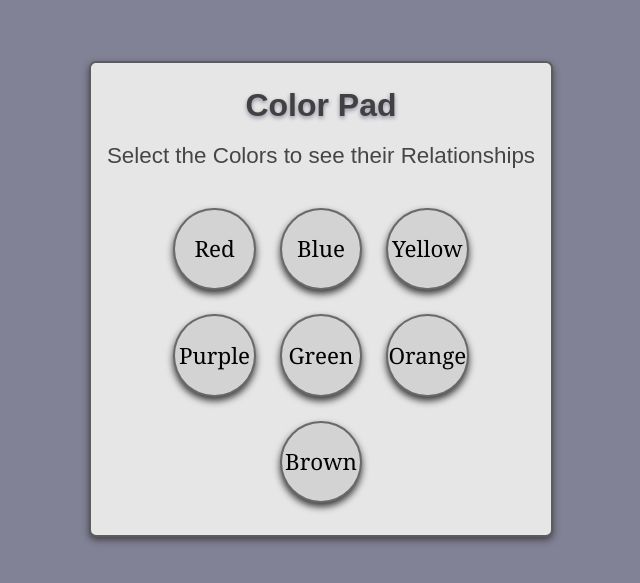
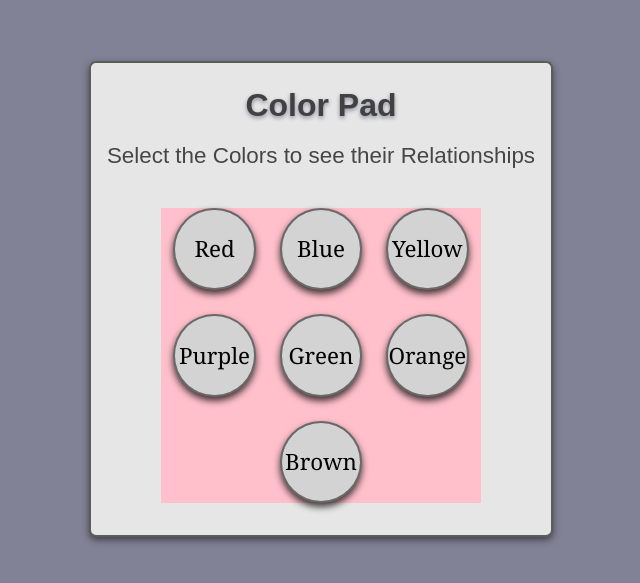
Before and after one commit to Luffy-Montoya/Color-Pad, a React (Vite) app: page / in a window 1280 px wide. Shown: the part 101-684 px from the top of the page, without its empty margins (319-959 px from the left). Built offline with nearby package versions, Linux system fonts and the light colour scheme.

Commit message:
Update index.css

```diff
--- a/index.css
+++ b/index.css
@@ -43,7 +43,8 @@ h1 {
     gap: 1.5em;
     max-width: 20em;
     justify-content: center;
-    font-family: Georgia, 'Times New Roman', Times, serif
+    font-family: Georgia, 'Times New Roman', Times, serif;
+    background-color: pink;
 }
 
 .buttonsContainer > div{
```
